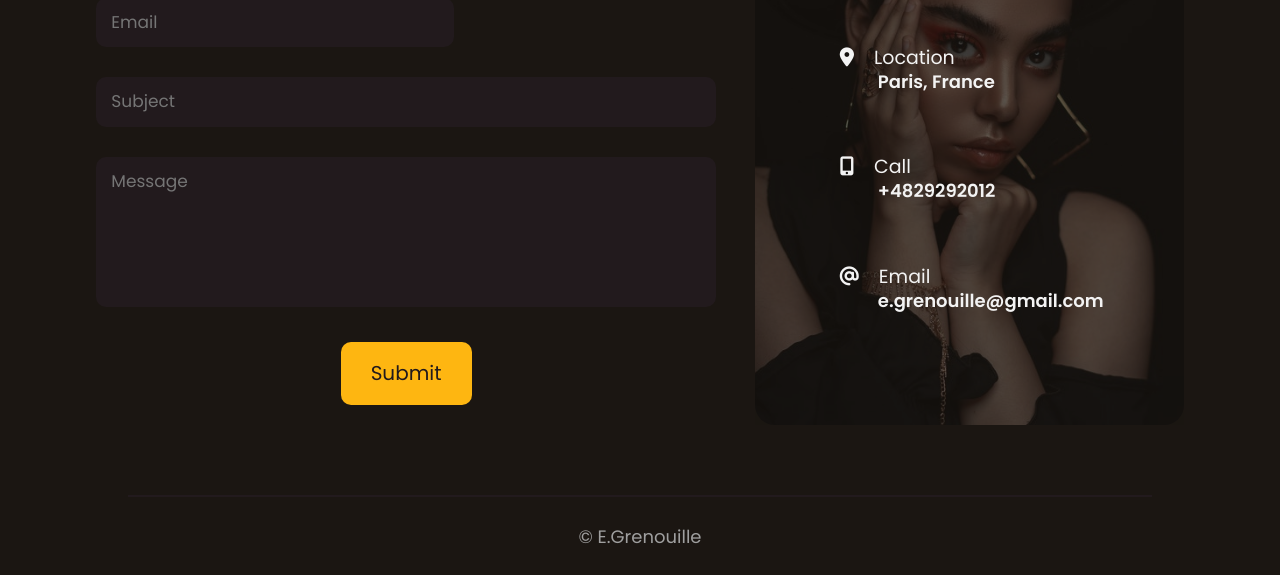
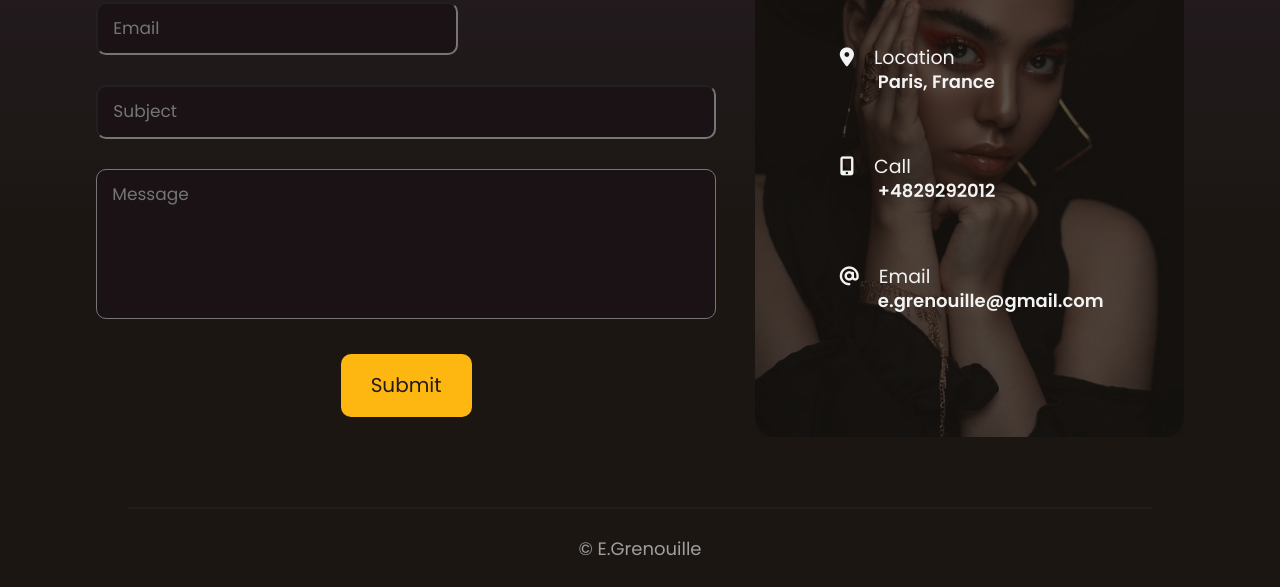
Before and after one commit to MonikaCyprys/FreelancersWebsiteTemplate, a plain HTML site: page contact.html in a window 1280 px wide. Shown: the part 387-974 px from the top of the page. Drawn offline with Linux system fonts and the light colour scheme; a web font is replaced by a local one.

Commit message:
fix background

```diff
--- a/css/app.css
+++ b/css/app.css
@@ -276,14 +276,18 @@ html {
 
 body {
   color: #9f9f9f;
+  background-color: #1b1612;
+  background-image: -webkit-gradient(linear, left top, left bottom, from(#28201f), color-stop(#241b20), color-stop(78%, #1b1612));
+  background-image: linear-gradient(#28201f, #241b20, #1b1612 78%);
+  background-repeat: no-repeat;
 }
 
 body .wrapper {
-  max-width: 1440px;
+  max-width: 1740px;
+  height: fit-content;
   margin: 0 auto;
   position: relative;
   z-index: 5;
-  background-color: #1b1612;
   overflow-x: hidden;
 }
 
@@ -527,8 +531,7 @@ main {
   display: -webkit-box;
   display: -ms-flexbox;
   display: flex;
-  background-image: -webkit-gradient(linear, left top, left bottom, from(#28201f), color-stop(#241b20), color-stop(78%, #1b1612));
-  background-image: linear-gradient(#28201f, #241b20, #1b1612 78%);
+
 }
 
 .home-page .header-section {
@@ -1347,7 +1350,6 @@ main.about-page .about-skills .about-skill figcaption {
   -webkit-box-direction: normal;
       -ms-flex-direction: column;
           flex-direction: column;
-  background-color: #1b1612;
   padding-bottom: 70px;
 }
 
@@ -1585,9 +1587,7 @@ main.about-page .about-skills .about-skill figcaption {
   -webkit-box-direction: normal;
       -ms-flex-direction: column;
           flex-direction: column;
-  background-color: #1b1612;
   width: 88%;
-  height: auto;
   margin-left: auto;
   margin-right: auto;
   padding-bottom: 70px;
@@ -1641,8 +1641,7 @@ main.about-page .about-skills .about-skill figcaption {
 }
 
 .contact-page .contact-box .contact-form form .custom-field {
-  background-color: #221a1d;
-  border: none;
+  background-color: #1a1215;
   padding: 15px;
   font-size: 1.7rem;
   margin: 15px 0;
@@ -1669,7 +1668,6 @@ main.about-page .about-skills .about-skill figcaption {
   -ms-flex-preferred-size: 100%;
       flex-basis: 100%;
   resize: none;
-  border: none;
   height: 150px;
 }
 
```
